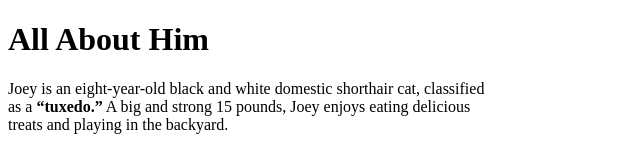
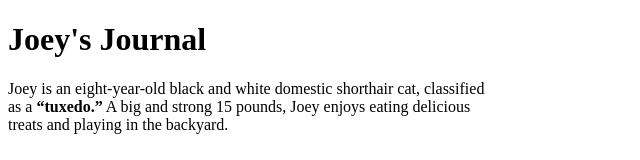
Before and after one commit to mxl2364-alt/assignment-1, a plain HTML site: page index.html in a window 1280 px wide. Shown: the top 160 px of the page, without its empty margins (0-640 px from the left). Drawn offline with Linux system fonts and the light colour scheme.

Commit message:
Update index.html

```diff
--- a/index.html
+++ b/index.html
@@ -10,7 +10,7 @@
 </head>
 <body>
     <header>
-        <h1>All About Him</h1>
+        <h1>Joey's Journal</h1>
         <p>Joey is an eight-year-old black and white domestic shorthair cat, classified <br>
             as a <strong>“tuxedo.”</strong> A big and strong 15 pounds, Joey enjoys eating delicious <br>
             treats and playing in the backyard. </p>
```
